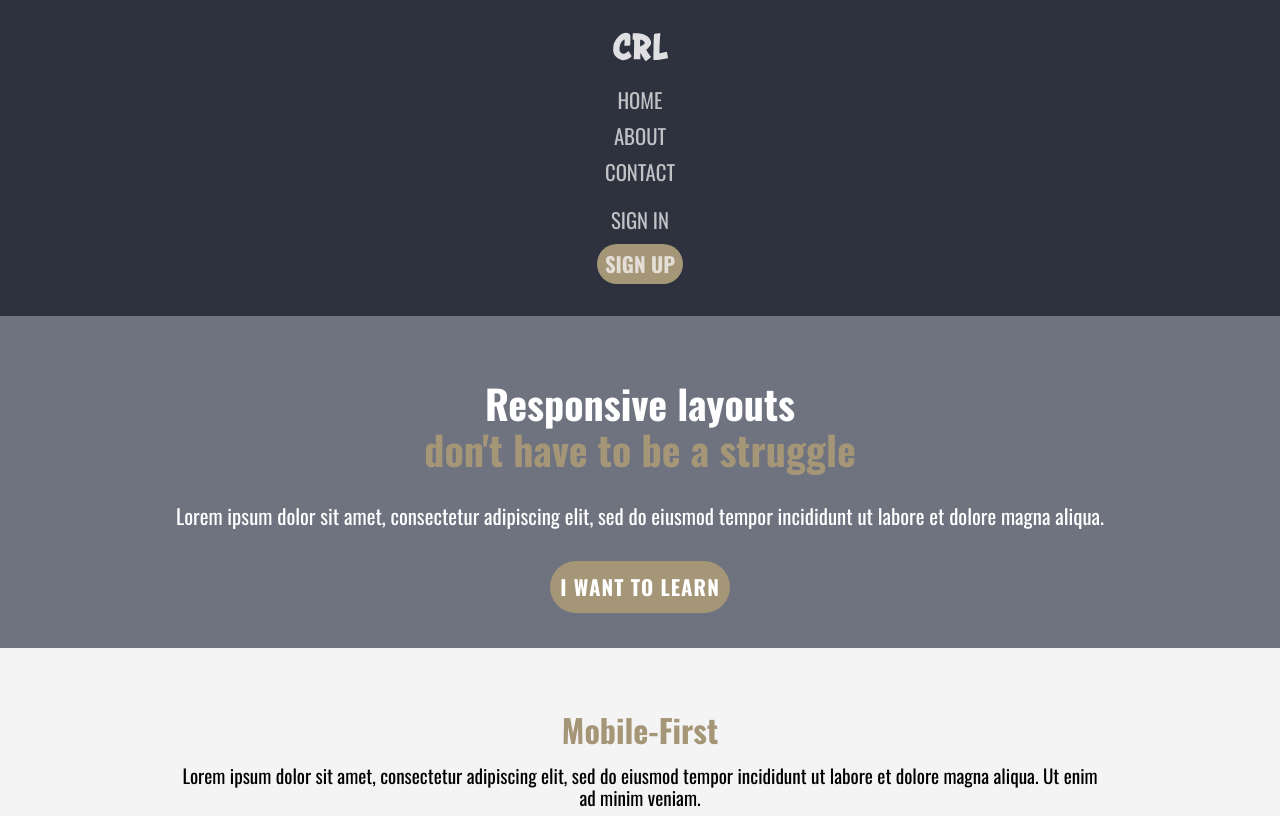
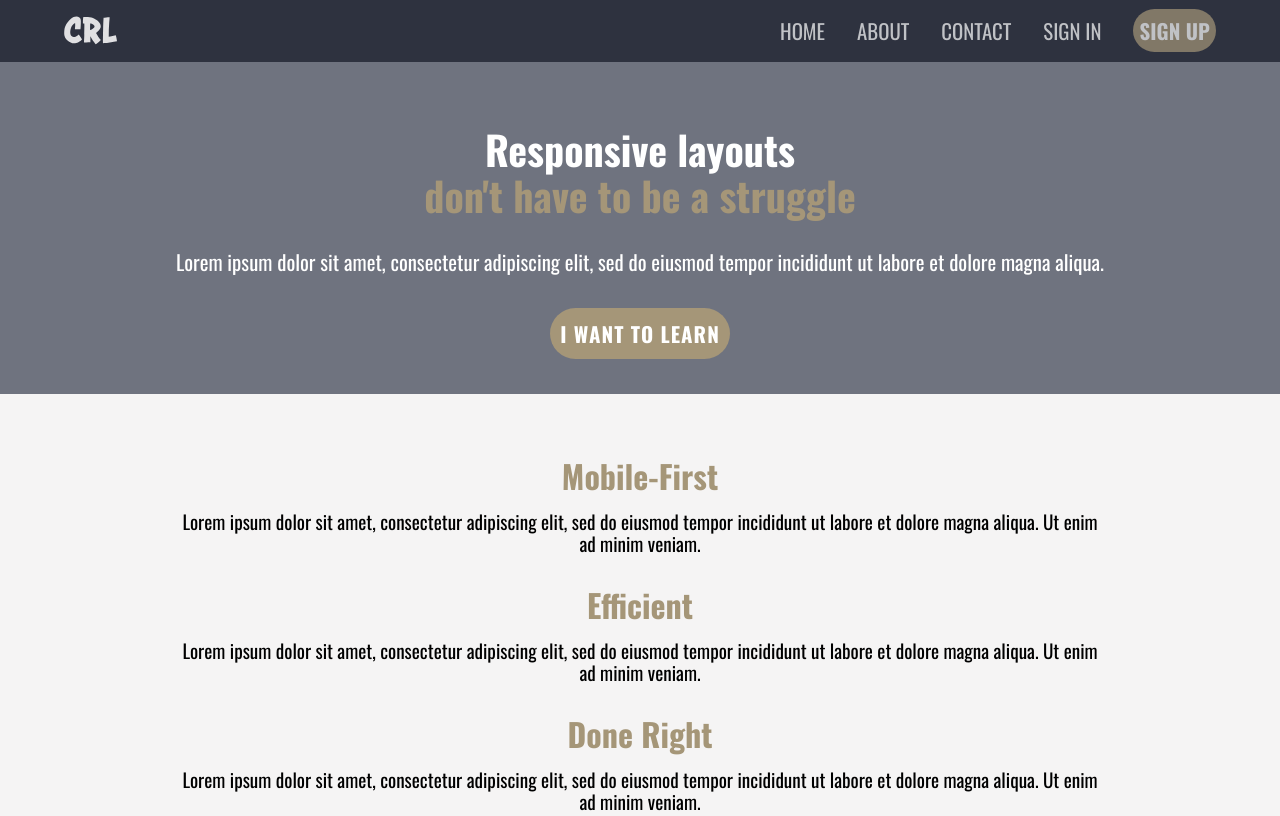
Before and after one commit to jnisen/final-challenge, a website: page index.html in a window 1280 px wide. Shown: the top 816 px of the page. Drawn offline with nearby package versions, Linux system fonts and the light colour scheme.

Commit message:
Finished header and nav

```diff
--- a/index.html
+++ b/index.html
@@ -16,8 +16,10 @@
 
 <body>
     <header class="header">
-        <div class="container">
-            <img src="./build/img/logo.svg" alt="logo" class="header__logo">
+        <div class="container header__row">
+            <a href="#" class="header__logo">
+                <img src="./build/img/logo.svg" alt="logo">
+            </a>
             <nav class="nav">
                 <ul class="nav__list nav__list--primary">
                     <li class="nav__item">
@@ -34,8 +36,8 @@
                     <li class="nav__item">
                         <a href="#" class="nav__item__link">Sign in</a>
                     </li>
-                    <li class="nav__item nav__item--btn">
-                        <a href="#" class="nav__item__link">Sign up</a>
+                    <li class="nav__item ">
+                        <a href="#" class=" nav__item--btn nav__item__link">Sign up</a>
                     </li>
                 </ul>
             </nav>
--- a/src/scss/header/_header.scss
+++ b/src/scss/header/_header.scss
@@ -1,35 +1,69 @@
 @use 'base/variables' as v;
+@use 'base/mixins' as m;
 
 .header {
   background-color: v.$nav;
   padding: 2rem 0;
   text-align: center;
 
+  @include m.tablet {
+    padding: 1rem 0;
+  }
+
   &__logo {
     height: 30px;
+
+    // @include m.tablet {
+    //   display: block;
+    //   margin: auto 1rem auto 0;
+    // }
+  }
+
+  &__row {
+    @include m.tablet {
+      display: flex;
+    }
   }
 }
 
 .nav {
   width: 100%;
+  @include m.tablet {
+    display: flex;
+    align-items: center;
+    justify-content: flex-end;
+  }
 
   &__list {
-    margin-top: 1.5rem;
+    padding: 0;
+    margin: 0;
+    @include m.tablet {
+      display: flex;
+      gap: 2rem;
+    }
 
-    &__primary {
-      margin-bottom: 2rem;
+    &--primary {
+      margin-bottom: 2em;
+
+      @include m.tablet {
+        margin-bottom: unset;
+        margin-right: 2rem;
+      }
     }
   }
 
   &__item {
-    margin-top: 0.75rem;
+    margin-top: 0.75em;
+
+    @include m.tablet {
+      margin-top: unset;
+    }
 
     &--btn {
-      display: inline-block;
       background-color: v.$element;
       border-radius: 100px;
       font-weight: 900;
-      padding: 0.5em;
+      padding: 0.3em;
     }
 
     &__link {
```
Also changed, not shown: build/css/app.css, 1 other file.
